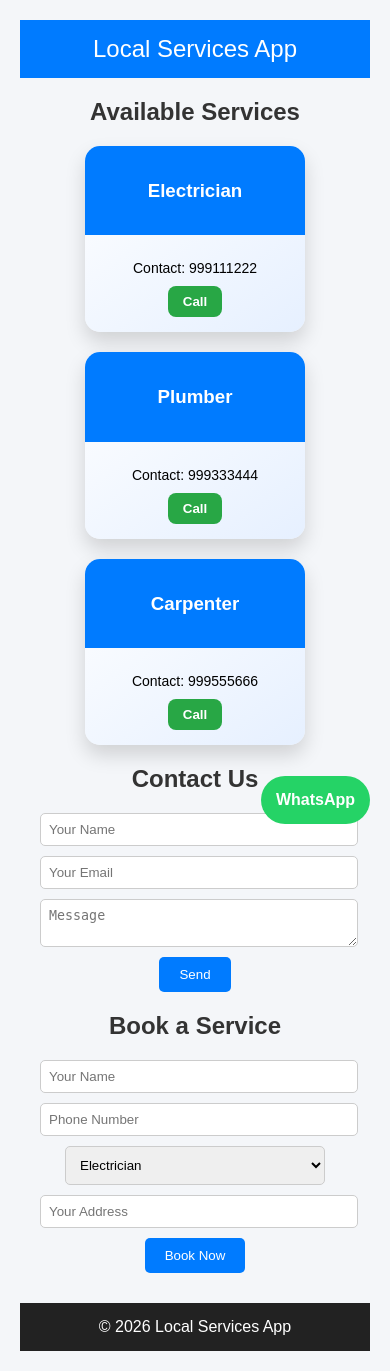
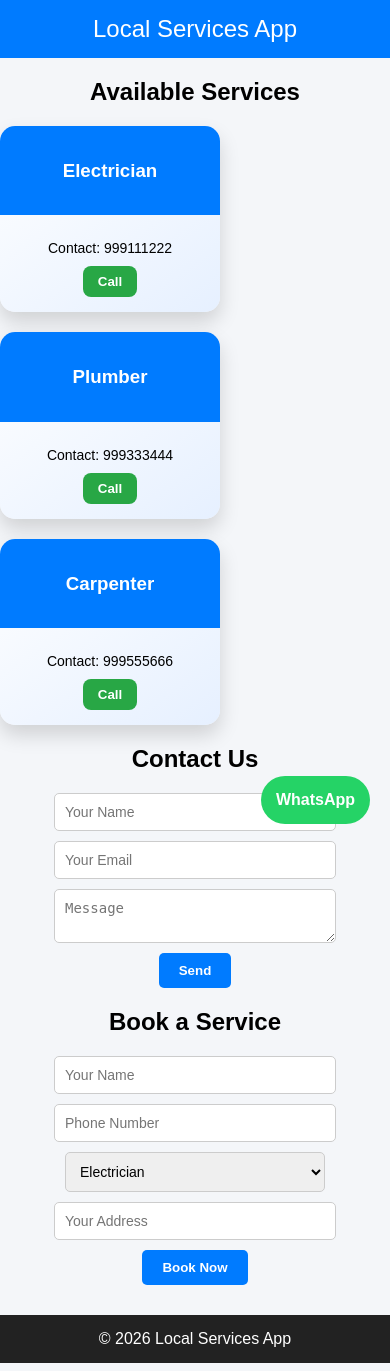
Before and after one commit to RizwanMansori/LocalServicesApp, a Flask app: page / in a window 390 px wide. Run offline with Flask 3, Linux system fonts and the light colour scheme.

Commit message:
Update style.css

```diff
--- a/static/style.css
+++ b/static/style.css
@@ -1,42 +1,136 @@
 body {
     font-family: Arial, sans-serif;
-    padding: 20px;
-    background-color: #f0f0f0;
+    margin: 0;
+    background: #f4f6f9;
+    text-align: center;
 }
 
-h1, h2 {
-    color: #333;
+header {
+    background: #007BFF;
+    color: white;
+    padding: 15px;
+    font-size: 24px;
 }
 
-ul {
-    list-style-type: none;
-    padding: 0;
+.services {
+    display: flex;
+    flex-wrap: wrap;
+    justify-content: center;
+    gap: 20px;
+    margin: 20px 0;
 }
 
-li {
-    padding: 5px 0;
+.card {
+    background: linear-gradient(145deg, #ffffff, #e6f0ff);
+    border-radius: 15px;
+    box-shadow: 0 10px 20px rgba(0,0,0,0.15);
+    width: 220px;
+    overflow: hidden;
+    transition: transform 0.3s, box-shadow 0.3s;
 }
 
-form input, form textarea {
-    display: block;
-    width: 300px;
-    margin-bottom: 10px;
-    padding: 8px;
+.card:hover {
+    transform: translateY(-5px);
+    box-shadow: 0 15px 25px rgba(0,0,0,0.25);
 }
 
-form button {
+.card-header {
+    background: #007BFF;
+    color: white;
+    padding: 15px;
+    text-align: center;
+}
+
+.card-body {
+    padding: 15px;
+    text-align: center;
+}
+
+.card-body p {
+    margin: 10px 0;
+    font-size: 14px;
+}
+
+.card-body button {
+    padding: 8px 15px;
+    border: none;
+    border-radius: 8px;
+    background: #28a745;
+    color: white;
+    cursor: pointer;
+    font-weight: bold;
+    transition: background 0.3s;
+}
+
+.card-body button:hover {
+    background: #218838;
+}
+
+form {
+    margin: 20px auto;
+    max-width: 400px;
+}
+
+input, textarea, select {
+    display: block;
+    margin: 10px auto;
+    padding: 10px;
+    width: 100%;
+    max-width: 300px;
+    border-radius: 5px;
+    border: 1px solid #ccc;
+    font-size: 14px;
+}
+
+button.submit-btn {
     padding: 10px 20px;
-    background-color: #0077cc;
+    background: #007BFF;
     color: white;
     border: none;
+    border-radius: 5px;
     cursor: pointer;
+    font-weight: bold;
+    transition: background 0.3s;
 }
 
-form button:hover {
-    background-color: #005fa3;
+button.submit-btn:hover {
+    background: #0056b3;
 }
 
-.success {
-    color: green;
+.whatsapp {
+    position: fixed;
+    bottom: 20px;
+    right: 20px;
+    background: #25D366;
+    color: white;
+    padding: 15px;
+    border-radius: 50px;
+    text-decoration: none;
     font-weight: bold;
+    font-size: 16px;
+    z-index: 1000;
 }
+
+footer {
+    background: #222;
+    color: white;
+    padding: 15px;
+    margin-top: 30px;
+}
+
+/* Responsive */
+@media screen and (max-width: 600px) {
+    .services {
+        flex-direction: column;
+        gap: 15px;
+        margin: 15px 0;
+    }
+
+    .card {
+        width: 90%;
+    }
+
+    input, textarea, select {
+        width: 90%;
+    }
+}
```
